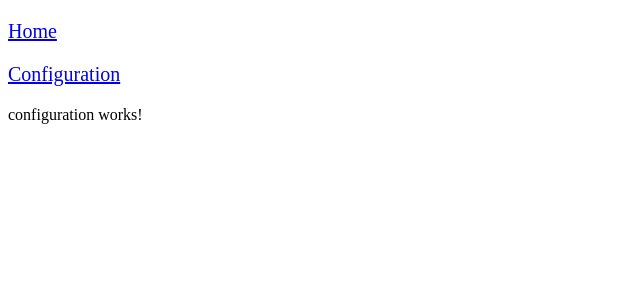
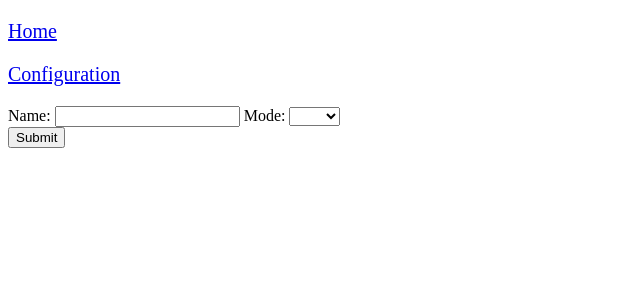
Before and after one commit to ttuannguyen/whos-who, an Angular app: page /configuration in a window 1280 px wide. Shown: the top 300 px of the page, without its empty margins (0-640 px from the left). Built offline with nearby package versions, Linux system fonts and the light colour scheme.

Commit message:
add fields in Configuration component and build the html to get user's inputs for name and mode

```diff
--- a/src/app/Components/game/game.component.ts
+++ b/src/app/Components/game/game.component.ts
@@ -1,5 +1,4 @@
 import {Component, Input, OnChanges, SimpleChanges} from '@angular/core';
-// import {Component, Input, OnInit} from '@angular/core';
 import {Howl, Howler} from 'howler';
 
 
--- a/src/app/configuration/configuration.component.html
+++ b/src/app/configuration/configuration.component.html
@@ -1 +1,12 @@
-<p>configuration works!</p>
+<div (click)="onSubmit()">
+    Name:
+    <input [(ngModel)]="name" (ngModel)="setName($event)" />
+    Mode:
+    <select [(ngModel)]="mode" (ngModel)="setMode($event)">
+        <option value="easy">easy</option>
+        <option value="hard">hard</option>
+    </select>
+    <br />
+    <button>Submit</button>
+
+</div>
--- a/src/app/configuration/configuration.component.ts
+++ b/src/app/configuration/configuration.component.ts
@@ -7,9 +7,26 @@ import { Component, OnInit } from '@angular/core';
 })
 export class ConfigurationComponent implements OnInit {
 
+  name: string = ""
+  mode: string = ""
+
   constructor() { }
 
   ngOnInit(): void {
   }
 
+  setName(name: any) {
+    this.name = name;
+  }
+
+  setMode(mode: any) {
+    this.mode = mode;
+  }
+
+  onSubmit = async () => {
+
+    console.log(this.name);
+    console.log(this.mode)
+  }
+
 }
--- a/src/app/home/home.component.ts
+++ b/src/app/home/home.component.ts
@@ -92,7 +92,6 @@ export class HomeComponent implements OnInit {
         market: 'US'
       }
     });
-
     console.log(response)
 
     let randomInt = Math.floor(Math.random() * response.tracks.limit);
@@ -105,17 +104,12 @@ export class HomeComponent implements OnInit {
         track = response.tracks.items[randomInt + 1]
         this.previewUrl = track.preview_url;
       }
-
-      console.log(this.previewUrl);
       console.log(track.artists[0].name + " - " + track.name)
       const artistName = track.artists[0].name
     } else {
       console.log("No tracks found");
     }
 
-    console.log(this.previewUrl)
-
-
   }
 
 }
```
